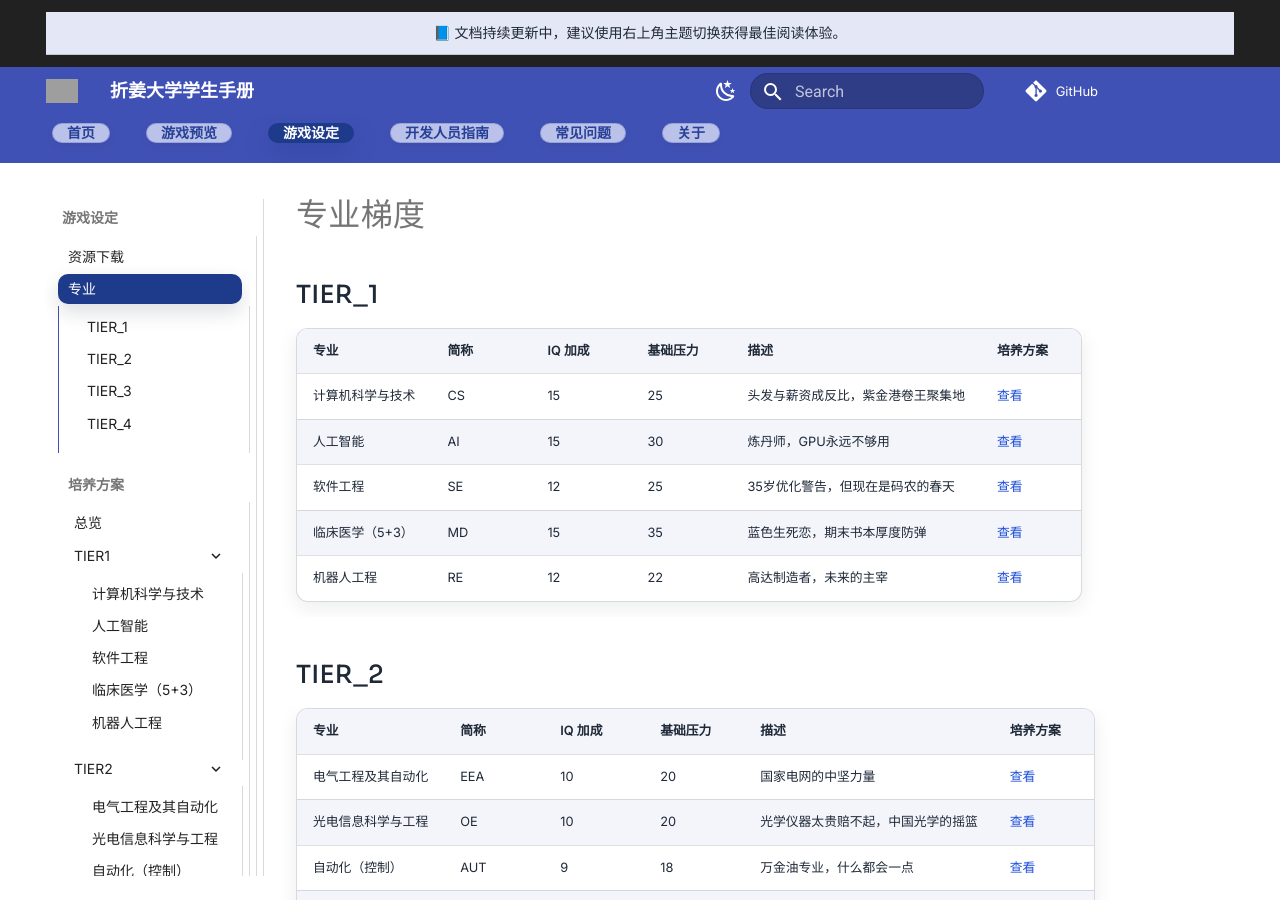
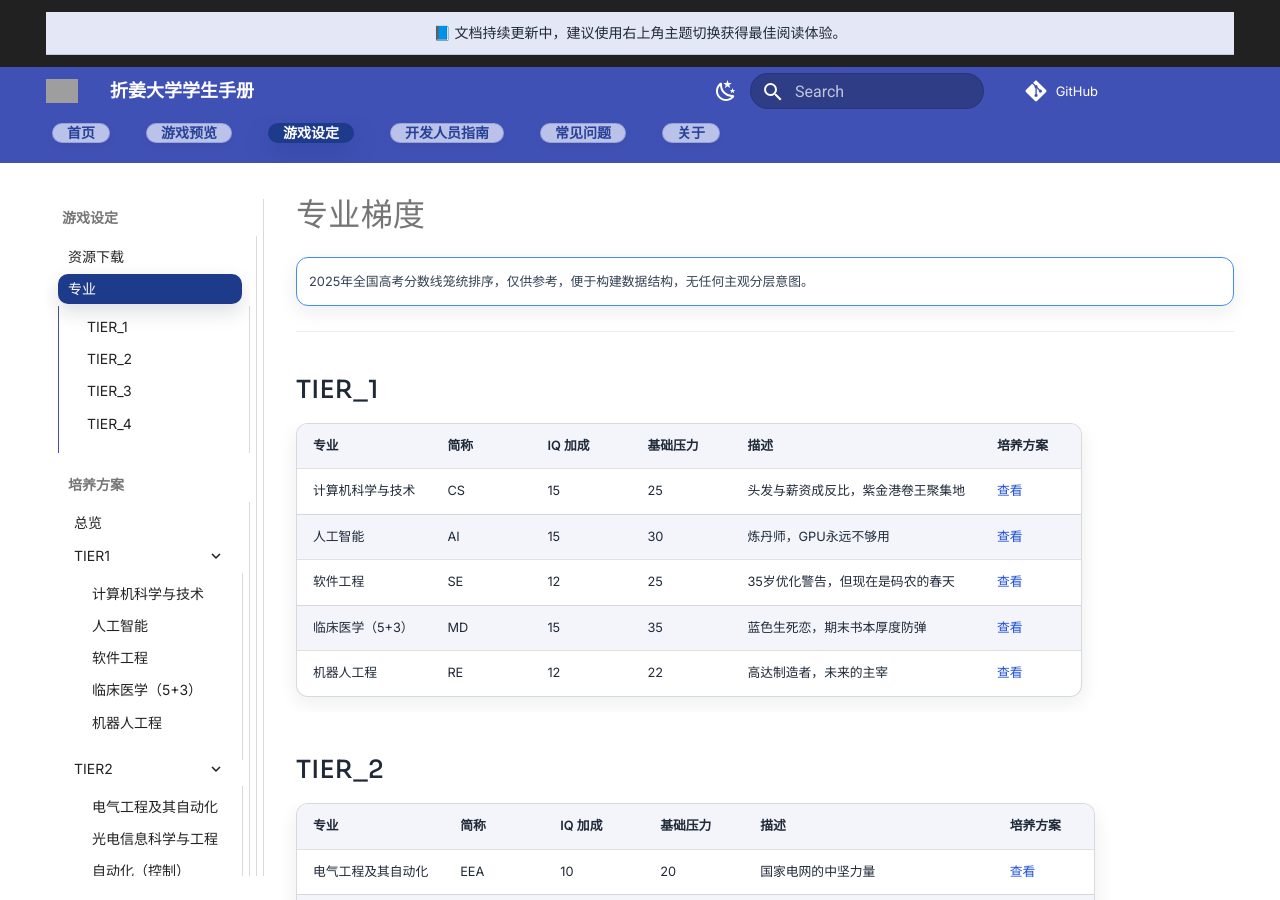
Before and after one commit to pirate-608/ZJUers_simulator-docs, an MkDocs documentation site: the page built from docs/world/majors.md, in a window 1280 px wide and 900 px high. Built offline with MkDocs 1.6.1 and Material for MkDocs 9.7.7, drawn with Linux system fonts in a browser that asks for light colours; comment, search, counter and statistics services are not loaded; grey boxes are pictures that could not be loaded.

Commit message:
Add notice in majors.md.

```diff
--- a/docs/world/majors.md
+++ b/docs/world/majors.md
@@ -1,4 +1,9 @@
 # 专业梯度
+
+!!! note ""
+    2025年全国高考分数线笼统排序，仅供参考，便于构建数据结构，无任何主观分层意图。
+
+---
 
 ## TIER_1
 | 专业             | 简称 | IQ 加成 | 基础压力 | 描述                               | 培养方案                    |
```
